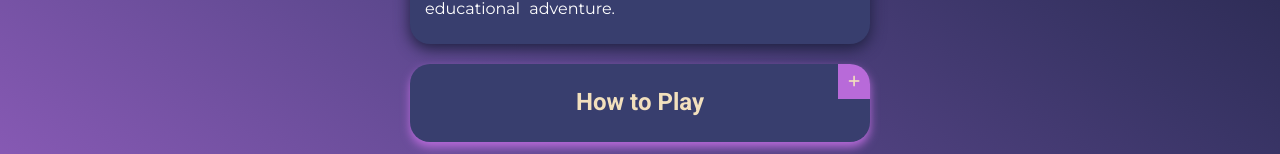
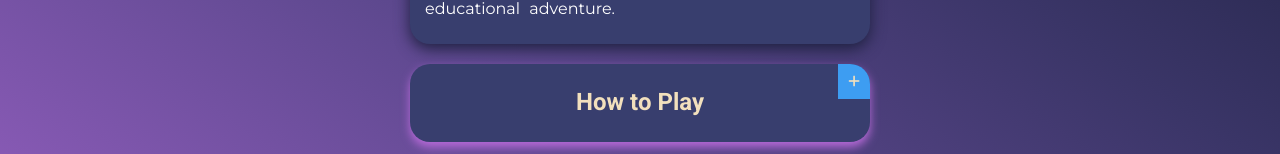
Before and after one commit to xttrust/Tech-Master-Quiz, a plain HTML site: page index.html in a window 1280 px wide. In both pictures the pointer is over the button 854 px from the left and 344 px from the top of the page. Shown: the part 263-417 px from the top of the page. Drawn offline with Linux system fonts and the light colour scheme.

Commit message:
added style hover close button

```diff
--- a/assets/css/style.css
+++ b/assets/css/style.css
@@ -142,6 +142,11 @@ select {
     border-radius: 0;
     margin-top: 0;
     border-top-right-radius: 2rem;
+    transition: all .4s ease-in;
+}
+
+.close-button:hover {
+    background-color: var(--clr-blue);
 }
 
 .button-red {
```
